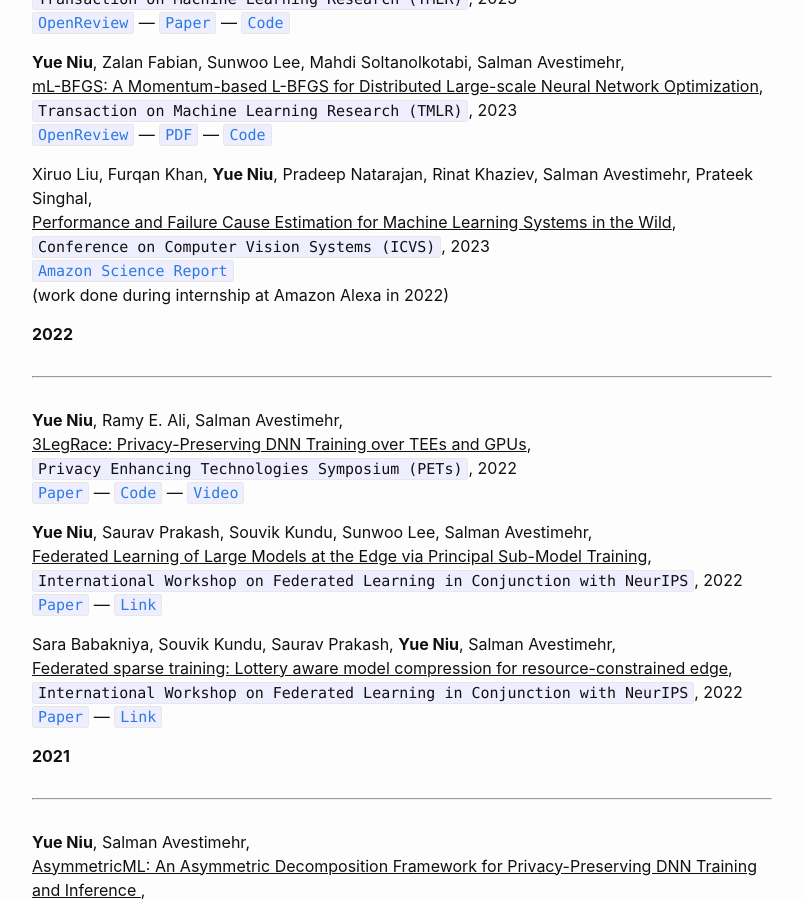
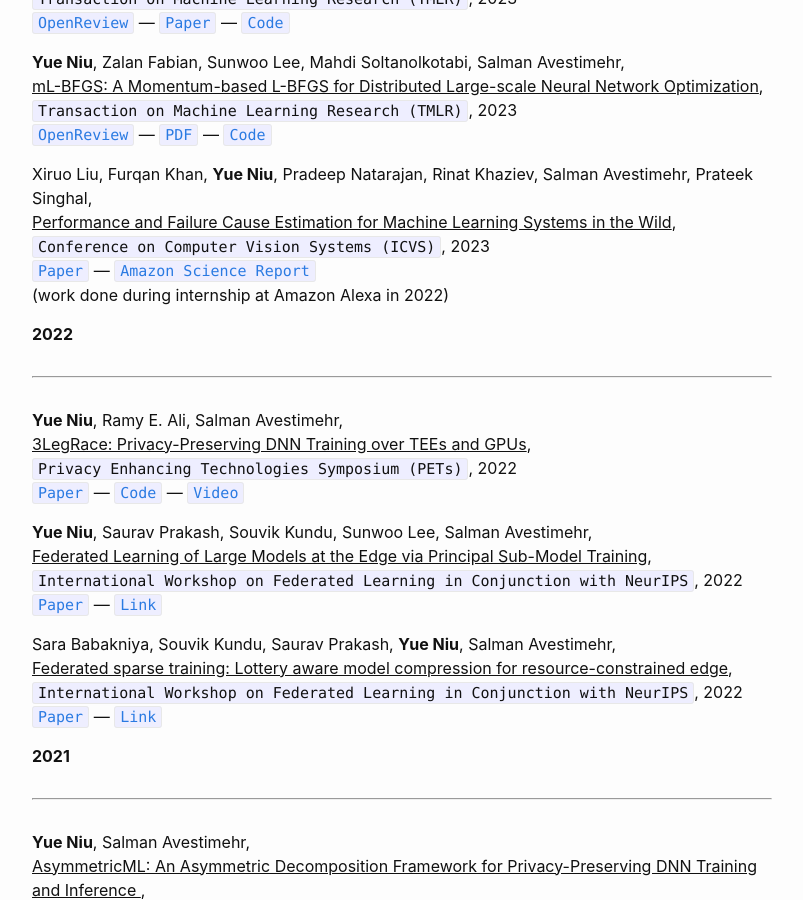
Before and after one commit to yuehniu/homepage, a Jekyll site: the page built from publication.md, in a window 1280 px wide and 900 px high, scrolled down 439 px. Shown: the whole window, without its empty margins (238-1041 px from the left). Built offline with Jekyll 4.4.1, drawn with Linux system fonts in a browser that asks for light colours; our own code applies the rules of GitHub Pages for plain Markdown files.

Commit message:
Update: update paper link for ICVS paper.

```diff
--- a/publication.md
+++ b/publication.md
@@ -27,6 +27,7 @@
 Xiruo Liu, Furqan Khan, **Yue Niu**, Pradeep Natarajan, Rinat Khaziev, Salman Avestimehr, Prateek Singhal,
 <u>Performance and Failure Cause Estimation for Machine Learning Systems in the Wild</u>,
 `Conference on Computer Vision Systems (ICVS)`, 2023
+[`Paper`](https://link.springer.com/chapter/10.1007/978-3-031-44137-0_31) ---
 [`Amazon Science Report`](https://www.amazon.science/publications/performance-and-failure-cause-estimation-for-machine-learning-systems-in-the-wild)
 (work done during internship at Amazon Alexa in 2022)
 
```
